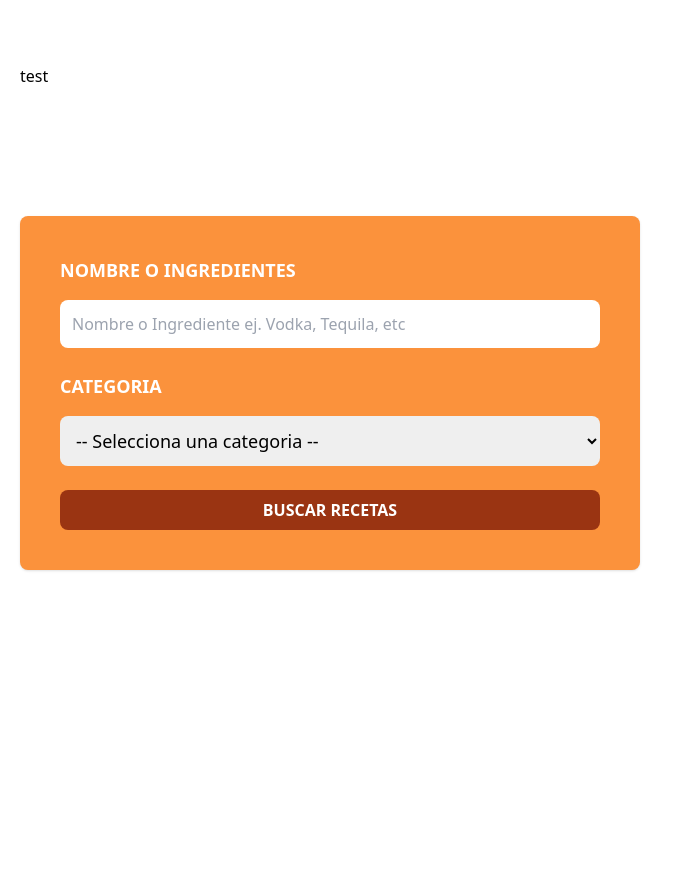
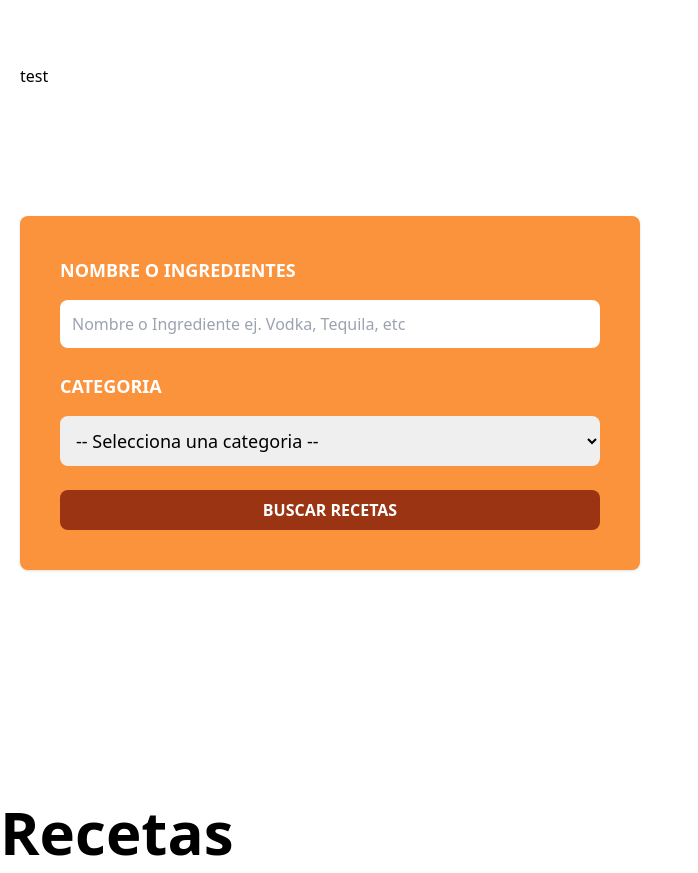
Before and after one commit to arturoZepeda/expert-chainsaw, a Vue app: page / in a window 1280 px wide. Shown: the whole page, without its empty margins (0-698 px from the left). Before the commit the page ends 800 px from the top, so only its background shows below. Built offline with nearby package versions, Linux system fonts and the light colour scheme.

Commit message:
Añado routerView a app

```diff
--- a/src/App.vue
+++ b/src/App.vue
@@ -1,9 +1,16 @@
 <script setup lang="ts">
+import { RouterView } from 'vue-router';
 import Header from './components/Header.vue';
+import router from './router/index';
+
+
 </script>
 
 <template>
 <Header/>
+<main class=" container mx-auto mt-10">
+    <RouterView/>
+</main>
 </template>
 
 <style scoped>
```
